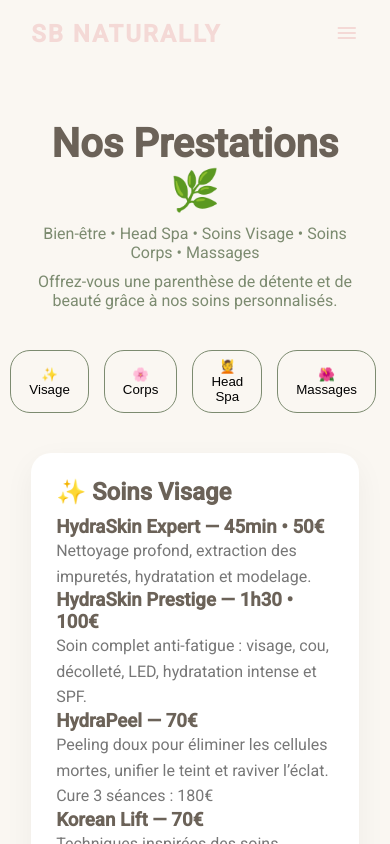
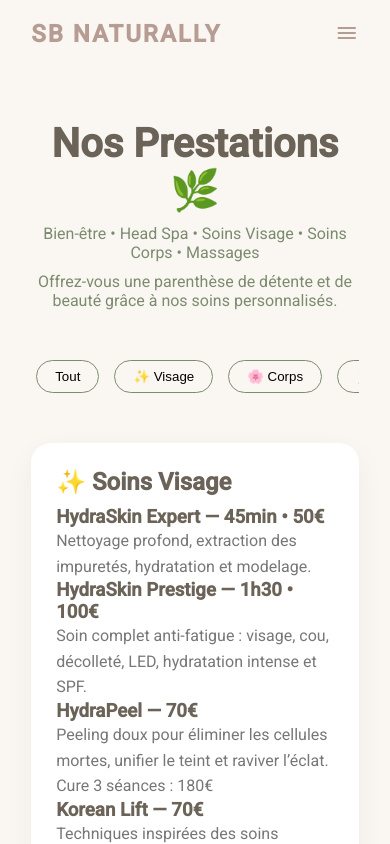
Before and after one commit to layayance/-sb-naturally, an Angular app: page /prestations in a window 390 px wide. Shown: the top 844 px of the page. Built offline with nearby package versions, Linux system fonts and the light colour scheme.

Commit message:
change de color

```diff
--- a/src/app/layout/navbar/navbar.scss
+++ b/src/app/layout/navbar/navbar.scss
@@ -12,7 +12,7 @@
   padding: 20px 8%;
   background: transparent;
   // color: rgba(255, 0, 208, 0.932);
-  color: #f4d9d6;
+  color: #b69c93fe;
 
   transition: 0.4s;
 
--- a/src/app/pages/prestations/prestations.scss
+++ b/src/app/pages/prestations/prestations.scss
@@ -1,6 +1,6 @@
 .prestations {
   padding: 120px 8% 80px;
-  background: #FAF7F2;
+  background: #faf7f2;
 }
 
 .header {
@@ -13,7 +13,7 @@
   }
 
   p {
-    color: #7C8B70;
+    color: #7c8b70;
     margin-top: 10px;
   }
 }
@@ -25,15 +25,15 @@
   margin-bottom: 40px;
 
   button {
-    border: 1px solid #7C8B70;
+    border: 1px solid #7c8b70;
     background: transparent;
     padding: 8px 18px;
     border-radius: 20px;
     cursor: pointer;
-    transition: .3s;
+    transition: 0.3s;
 
     &:hover {
-      background: #7C8B70;
+      background: #7c8b70;
       color: white;
     }
   }
@@ -48,8 +48,8 @@
   background: white;
   padding: 25px;
   border-radius: 20px;
-  box-shadow: 0 10px 30px rgba(0,0,0,.05);
-  transition: .3s;
+  box-shadow: 0 10px 30px rgba(0, 0, 0, 0.05);
+  transition: 0.3s;
 
   &:hover {
     transform: translateY(-5px);
@@ -69,9 +69,27 @@
 mat-icon {
   vertical-align: middle;
   margin-right: 8px;
-  color: #7C8B70;
+  color: #7c8b70;
 }
 
 .info {
   border-left: 4px solid #d8a9a2;
 }
+
+@media (max-width: 768px) {
+  .filters {
+    justify-content: flex-start;
+    overflow-x: auto;
+    padding: 10px 5px;
+    scrollbar-width: none;
+  }
+
+  .filters::-webkit-scrollbar {
+    display: none;
+  }
+
+  .filters button {
+    flex: 0 0 auto;
+    white-space: nowrap;
+  }
+}
```
